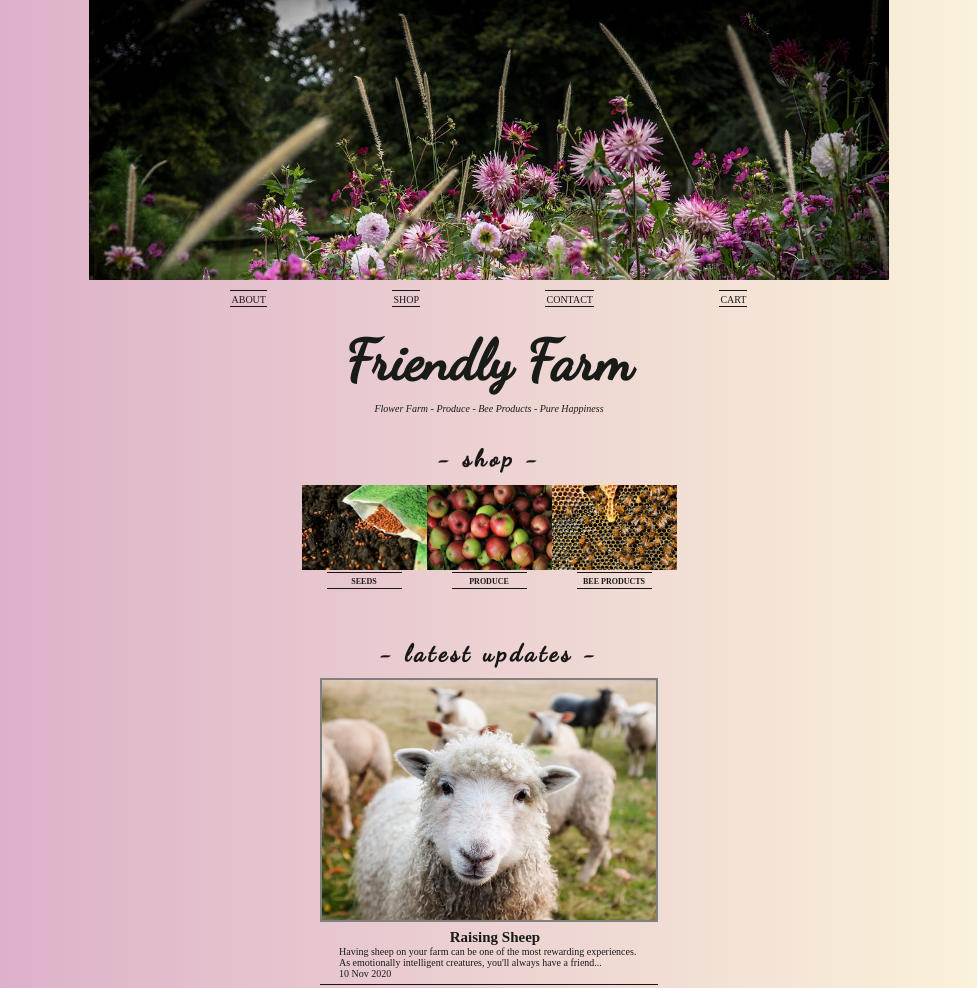
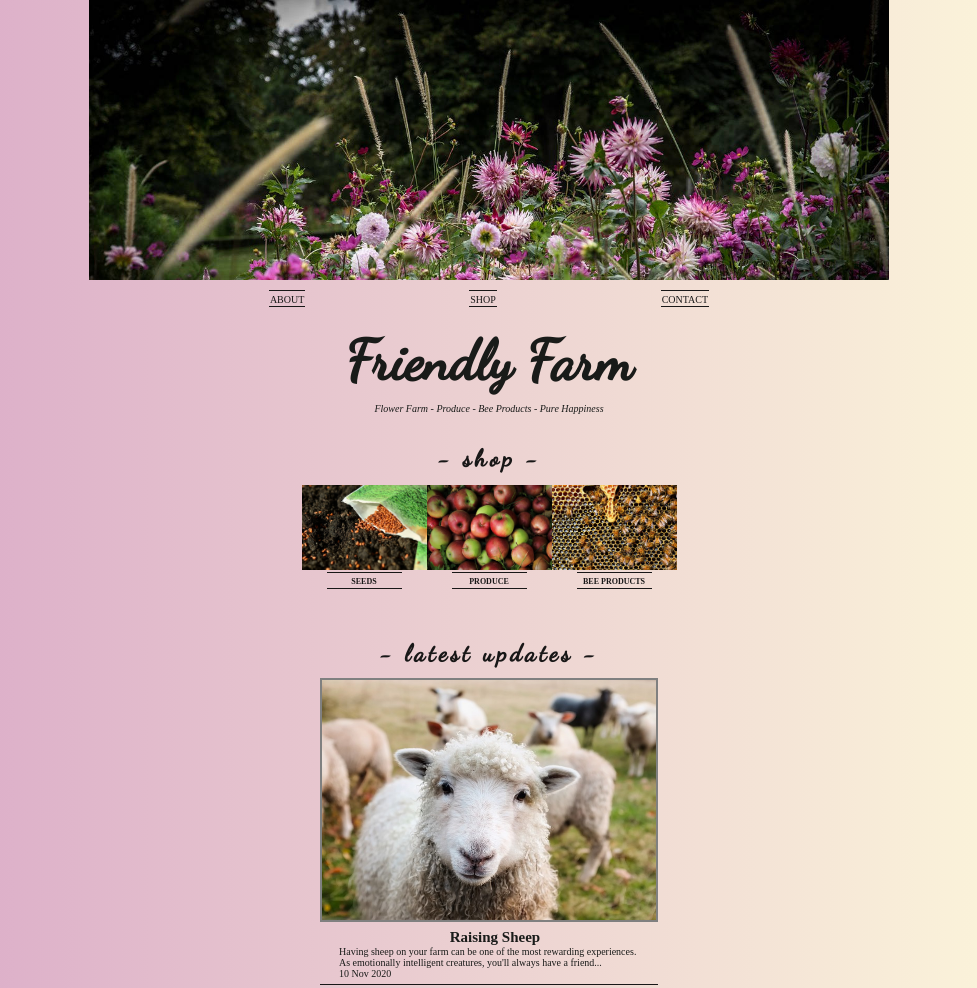
Before and after one commit to ashr3/friendlyfarm, a plain HTML site: page index.html in a window 1280 px wide. Shown: the top 988 px of the page, without its empty margins (151-1128 px from the left). Drawn offline with Linux system fonts and the light colour scheme; a web font is replaced by a local one.

Commit message:
adding pages

```diff
--- a/index.html
+++ b/index.html
@@ -17,7 +17,6 @@
         <a href="#">ABOUT</a>
         <a href="#">SHOP</a>
         <a href="#">CONTACT</a>
-        <a href="#">CART</a>
     </nav>
     <header>
         <h1>Friendly Farm</h1>
--- a/styles.css
+++ b/styles.css
@@ -25,7 +25,6 @@ body{
 
 h1{
     font-size: 3.5rem;
-    /* letter-spacing: .05em; */
     font-family: 'Dancing Script', cursive;
     padding-bottom: .15em;
 }
```
Also changed, not shown: about.css (added), about.html (added), index.js (deleted), shop.css (added), shop.html (added), shop.js (added).
